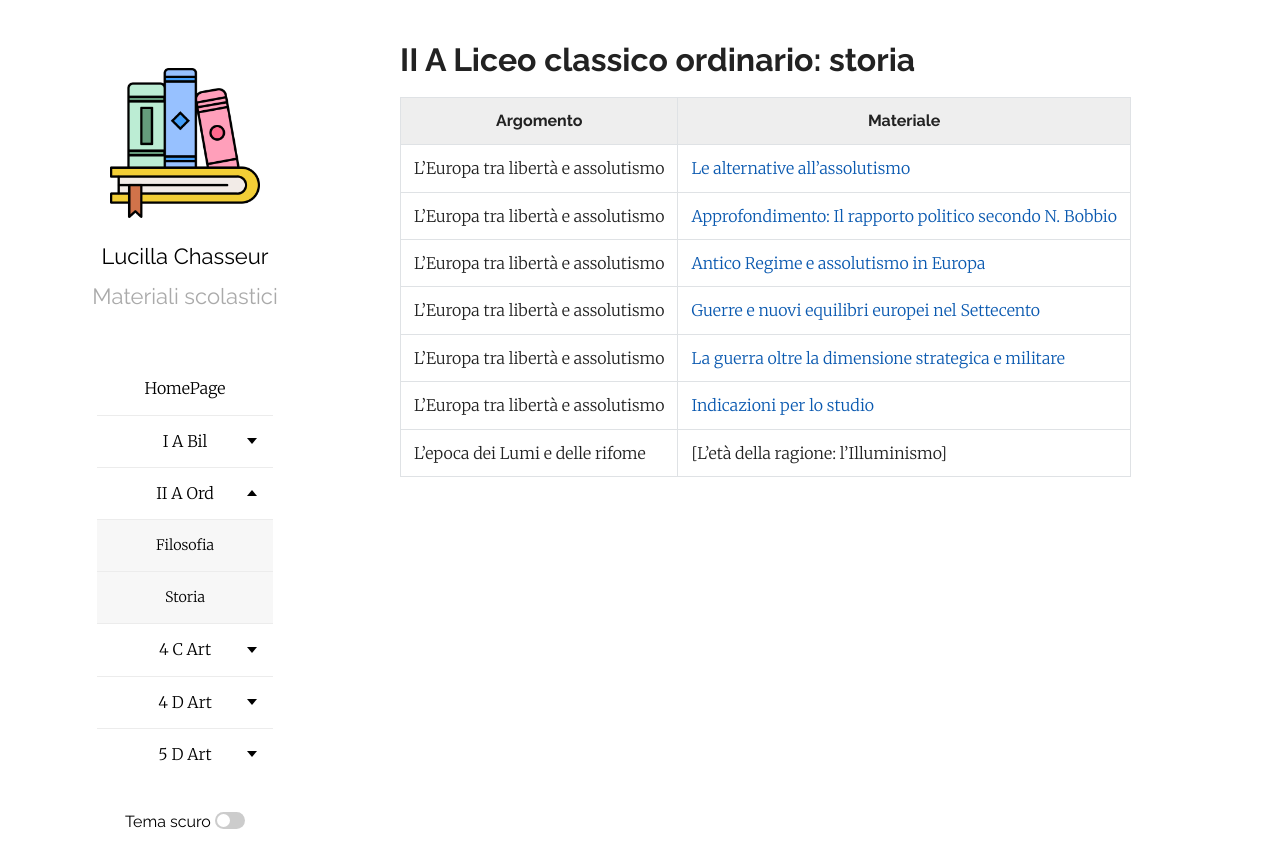
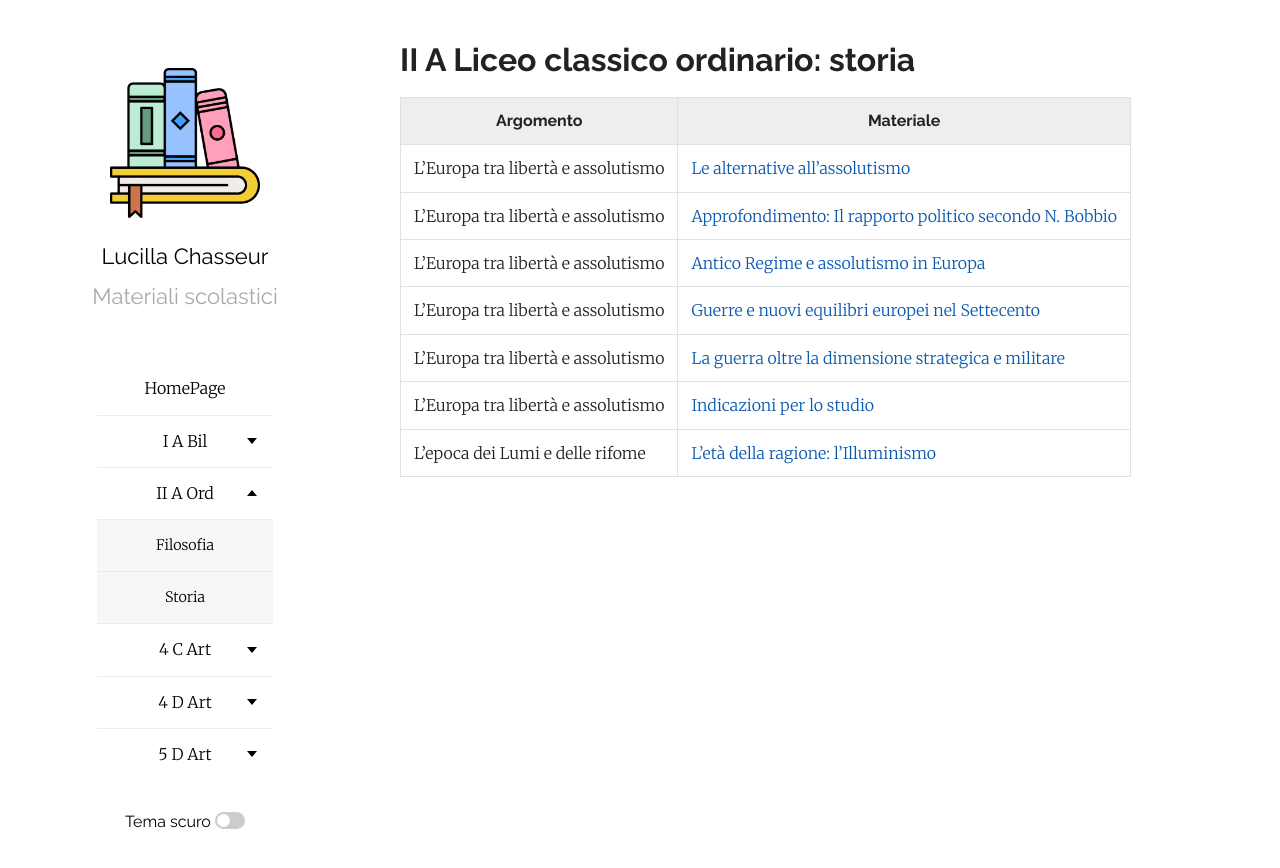
Before and after one commit to efemeridi/efemeridi.github.io, a Jekyll site: the page built from 2a_ord_storia.md, in a window 1280 px wide. Shown: the top 868 px of the page. Built offline with Jekyll 4.4.1, drawn with Linux system fonts in a browser that asks for light colours; our own code applies the rules of GitHub Pages for plain Markdown files; part of the change alters nothing that is shown.

Commit message:
Add link to Enlightenment age document

```diff
--- a/2a_ord_storia.md
+++ b/2a_ord_storia.md
@@ -11,4 +11,4 @@ layout: page
 |L'Europa tra libertà e assolutismo | [Guerre e nuovi equilibri europei nel Settecento](/materiali/II_A_ord/storia/04_guerre_nuovi_equilibri_700.pdf/)
 |L'Europa tra libertà e assolutismo | [La guerra oltre la dimensione strategica e militare](/materiali/II_A_ord/storia/05_guerra_guerra_guerra.pdf/)
 |L'Europa tra libertà e assolutismo | [Indicazioni per lo studio](/materiali/II_A_ord/storia/PROGRAMMI/PROGRAMMA_SEZ_1.pdf/)
-|L'epoca dei Lumi e delle rifome | [L'età della ragione: l'Illuminismo]
+|L'epoca dei Lumi e delle rifome | [L'età della ragione: l'Illuminismo](/materiali/II_A_ord/storia/02_EPOCA_LUMI_RIFORME/4_eta_della_ragione_illuminismo_26.pdf/)
```
